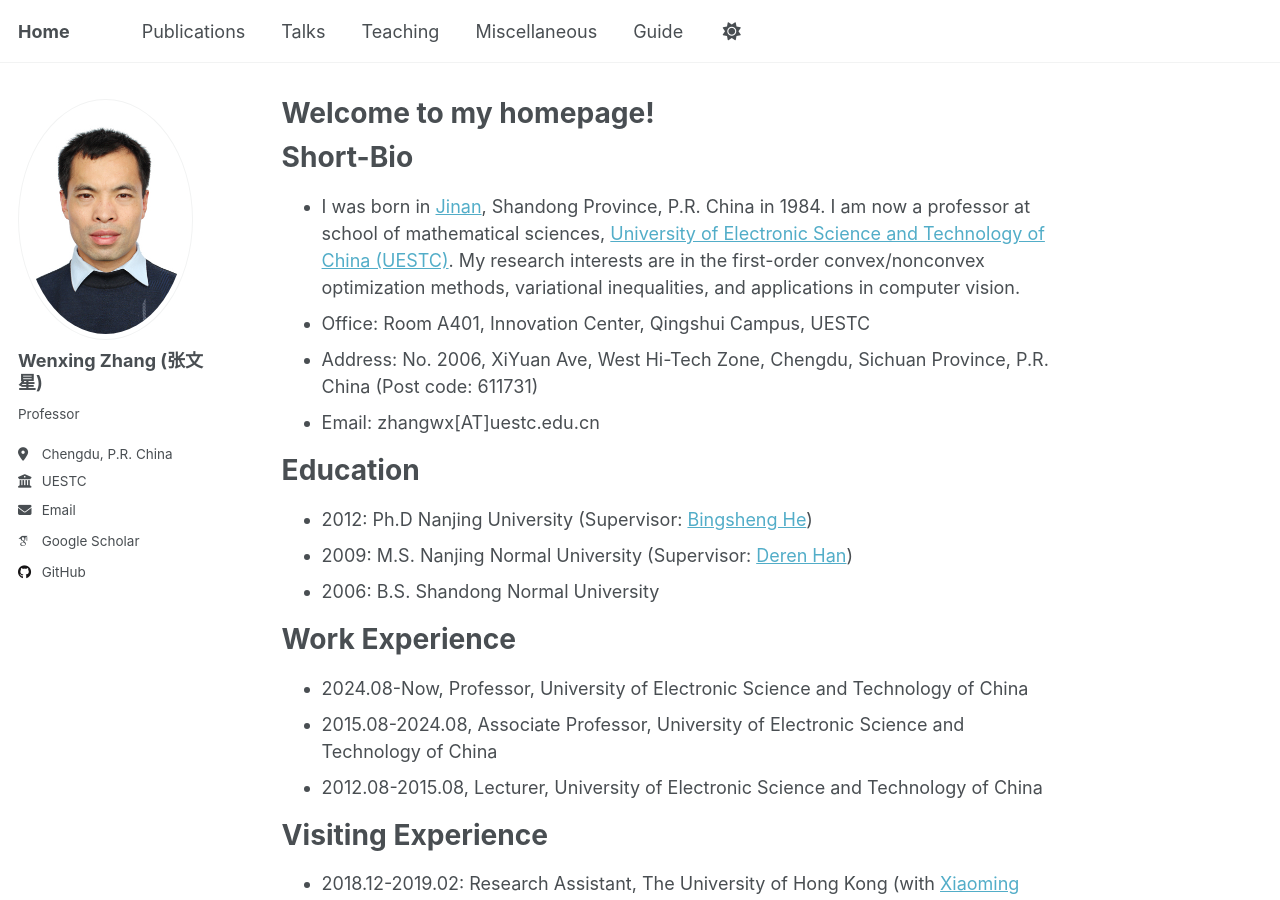
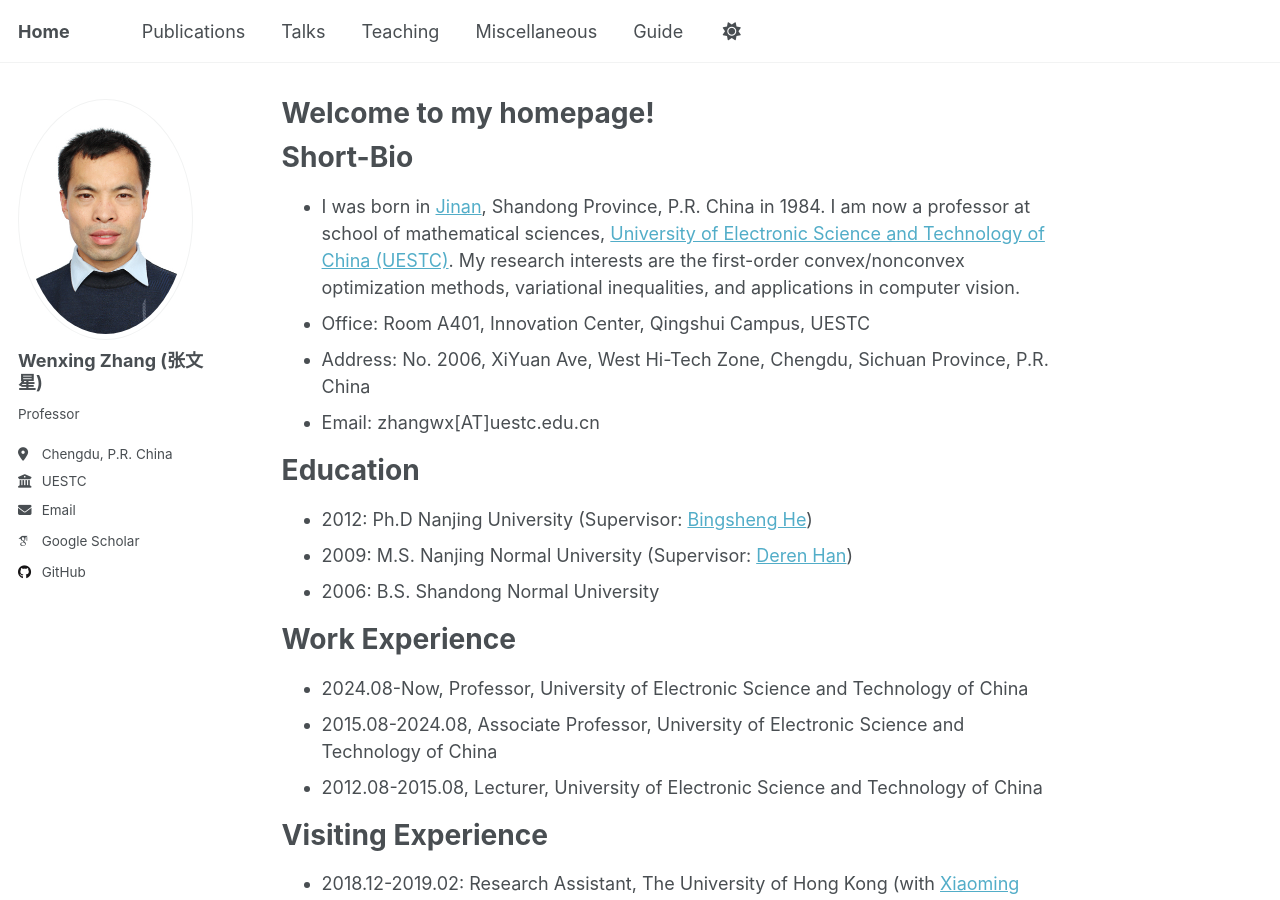
Before and after one commit to WenxingZhang/WenxingZhang.github.io, a Jekyll site: the page built from _pages/about.md, in a window 1280 px wide and 900 px high. Built offline with Jekyll 4.4.1, drawn with Linux system fonts in a browser that asks for light colours; some web fonts are replaced; a script that is not in the unit is left out.

Commit message:
Update about.md

```diff
--- a/_pages/about.md
+++ b/_pages/about.md
@@ -12,9 +12,9 @@ redirect_from:
 Short-Bio
 ======
 * I was born in [Jinan](https://www.chinadiscovery.com/shandong/jinan.html), Shandong Province, P.R. China in 1984. I am now a professor at school of mathematical sciences, [University of Electronic Science and Technology of China (UESTC)](https://www.uestc.edu.cn/).
-My research interests are in the first-order convex/nonconvex optimization methods, variational inequalities, and applications in computer vision.
+My research interests are the first-order convex/nonconvex optimization methods, variational inequalities, and applications in computer vision.
 * Office: Room A401, Innovation Center, Qingshui Campus, UESTC
-* Address: No. 2006, XiYuan Ave, West Hi-Tech Zone, Chengdu, Sichuan Province, P.R. China (Post code: 611731)
+* Address: No. 2006, XiYuan Ave, West Hi-Tech Zone, Chengdu, Sichuan Province, P.R. China
 * Email: zhangwx[AT]uestc.edu.cn
 
 Education
```
